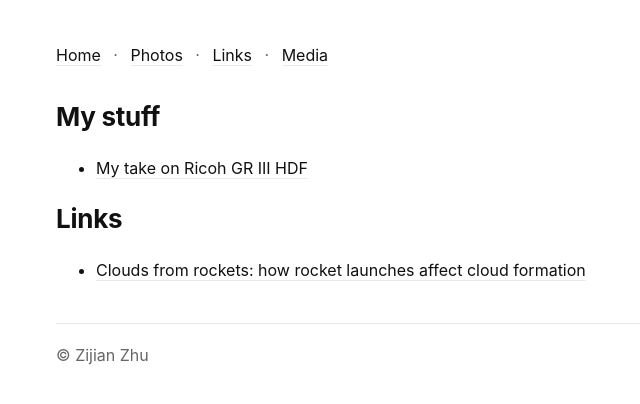
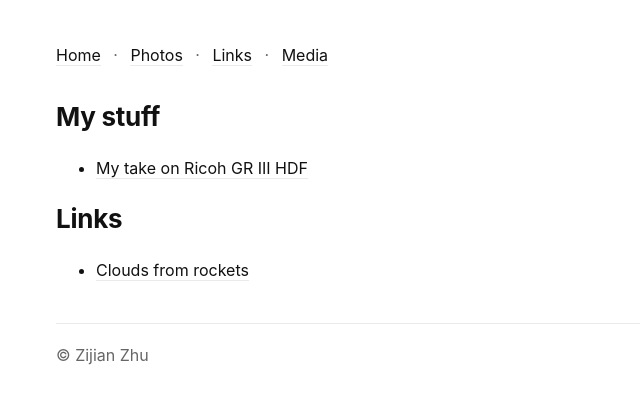
Before and after one commit to zijianzhu0/zijian.github.io, a Jekyll site: the page built from links.md, in a window 1280 px wide. Shown: the top 404 px of the page, without its empty margins (224-864 px from the left). Built offline with Jekyll 4.4.1, drawn with Linux system fonts in a browser that asks for light colours.

Commit message:
removed misleading sub title.

```diff
--- a/links.md
+++ b/links.md
@@ -9,4 +9,4 @@ title: Links
 
 # Links
 
-- [Clouds from rockets: how rocket launches affect cloud formation](https://www.cloudsandclimate.com/blog/clouds_from_rockets/)
+- [Clouds from rockets](https://www.cloudsandclimate.com/blog/clouds_from_rockets/)
```
